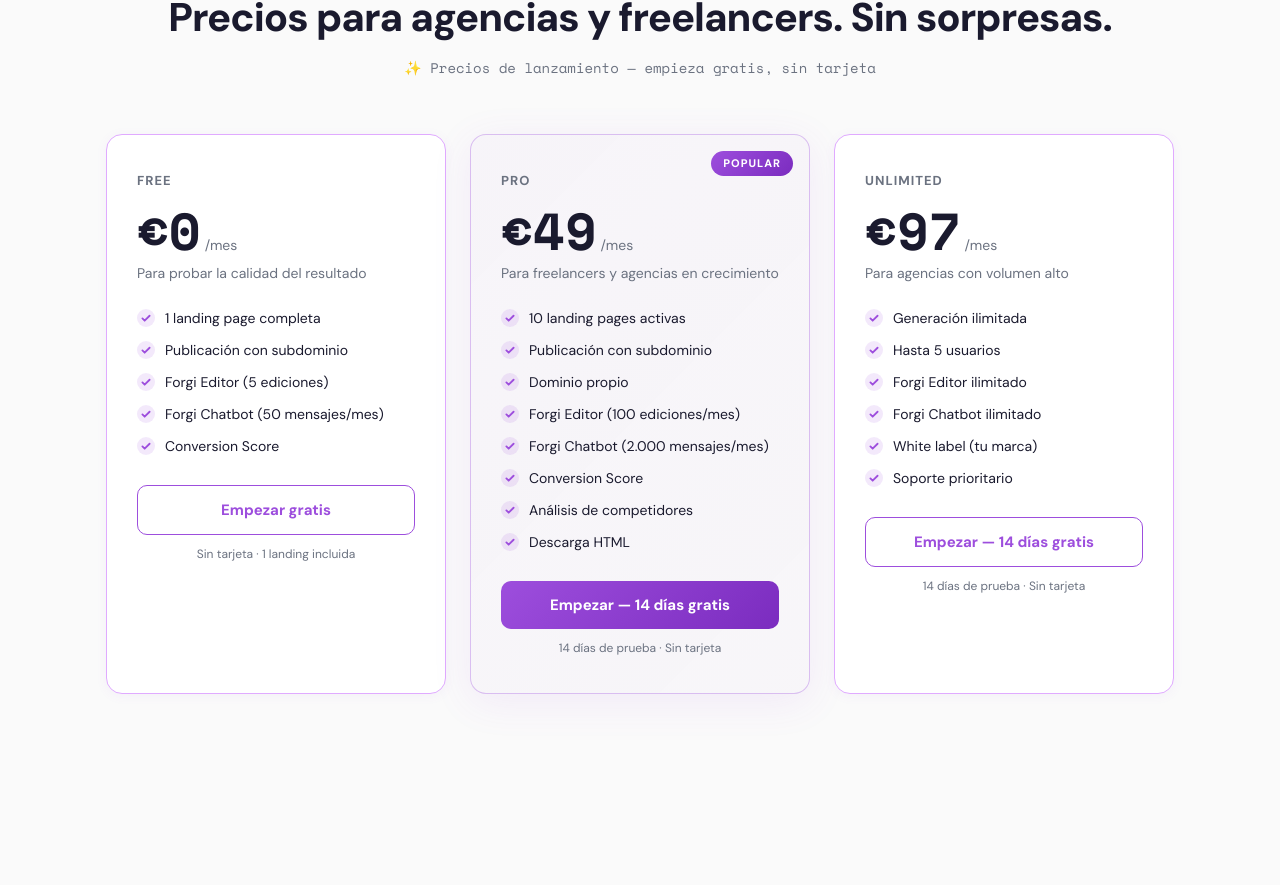
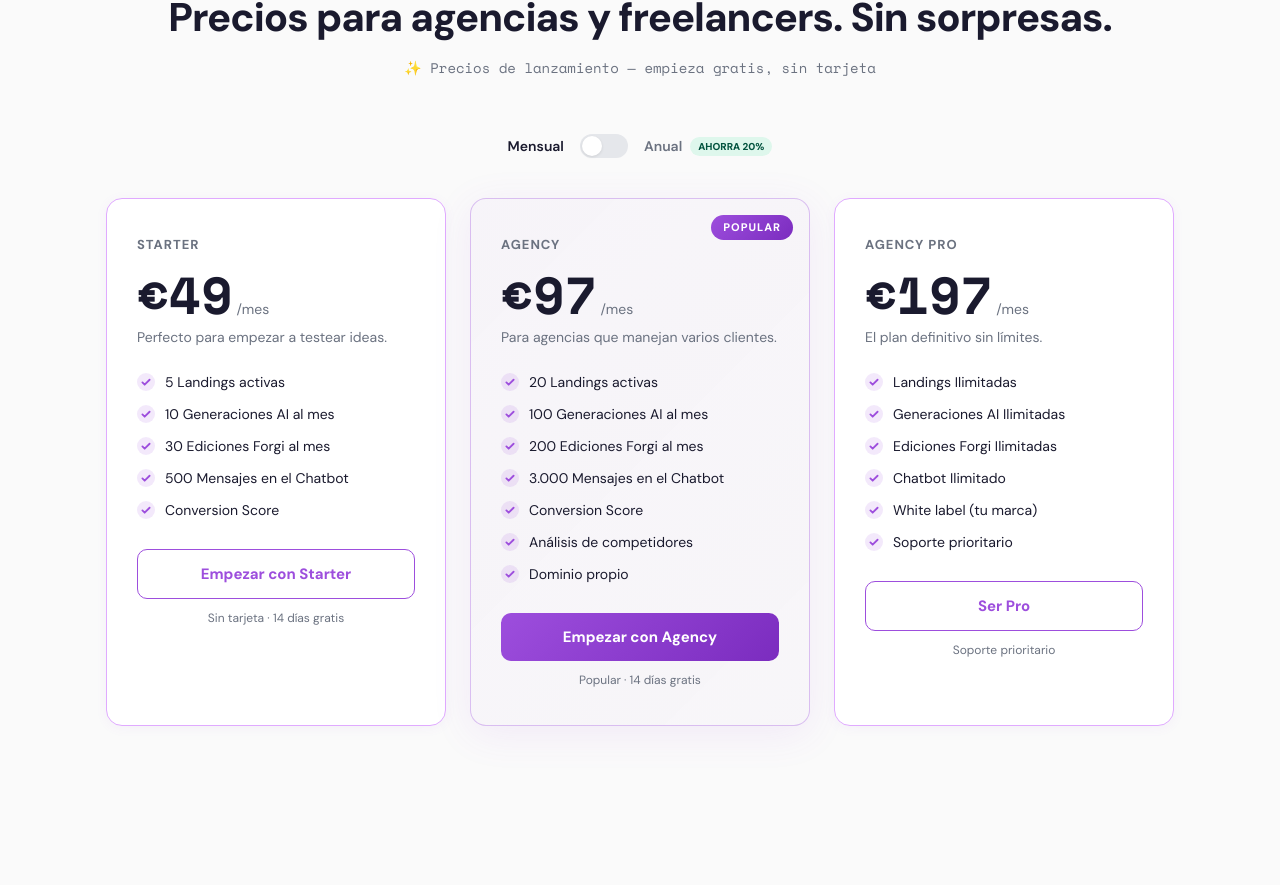
Before and after one commit to alee07tf-commits/claude-saas, a Next.js app: page / in a window 1280 px wide. Shown: the part 5729-6614 px from the top of the page. Built offline with nearby package versions, Linux system fonts and the light colour scheme; no server answers.

Commit message:
UI: Harmonize pricing toggle on home and pricing pages

```diff
--- a/src/app/page.tsx
+++ b/src/app/page.tsx
@@ -318,7 +318,7 @@ export default function LandForgeLanding() {
   }, []);
 
   const [mobileMenuOpen, setMobileMenuOpen] = useState(false);
-
+  const [billingInterval, setBillingInterval] = useState<'month' | 'year'>('month');
 
   const testimonials = [
     {
@@ -371,43 +371,42 @@ export default function LandForgeLanding() {
 
   const pricing = [
     {
-      name: "Free", price: "0", period: "/mes",
-      desc: "Para probar la calidad del resultado",
-      cta: "Empezar gratis", ctaNote: "Sin tarjeta · 1 landing incluida",
+      name: "Starter", price: 49, period: "/mes",
+      desc: "Perfecto para empezar a testear ideas.",
+      cta: "Empezar con Starter", ctaNote: "Sin tarjeta · 14 días gratis",
       features: [
-        "1 landing page completa",
-        "Publicación con subdominio",
-        "Forgi Editor (5 ediciones)",
-        "Forgi Chatbot (50 mensajes/mes)",
+        "5 Landings activas",
+        "10 Generaciones AI al mes",
+        "30 Ediciones Forgi al mes",
+        "500 Mensajes en el Chatbot",
         "Conversion Score",
       ],
       highlight: false,
     },
     {
-      name: "Pro", price: "49", period: "/mes",
-      desc: "Para freelancers y agencias en crecimiento",
-      cta: "Empezar — 14 días gratis", ctaNote: "14 días de prueba · Sin tarjeta",
+      name: "Agency", price: 97, period: "/mes",
+      desc: "Para agencias que manejan varios clientes.",
+      cta: "Empezar con Agency", ctaNote: "Popular · 14 días gratis",
       features: [
-        "10 landing pages activas",
-        "Publicación con subdominio",
-        "Dominio propio",
-        "Forgi Editor (100 ediciones/mes)",
-        "Forgi Chatbot (2.000 mensajes/mes)",
+        "20 Landings activas",
+        "100 Generaciones AI al mes",
+        "200 Ediciones Forgi al mes",
+        "3.000 Mensajes en el Chatbot",
         "Conversion Score",
         "Análisis de competidores",
-        "Descarga HTML",
+        "Dominio propio",
       ],
       highlight: true,
     },
     {
-      name: "Unlimited", price: "97", period: "/mes",
-      desc: "Para agencias con volumen alto",
-      cta: "Empezar — 14 días gratis", ctaNote: "14 días de prueba · Sin tarjeta",
+      name: "Agency Pro", price: 197, period: "/mes",
+      desc: "El plan definitivo sin límites.",
+      cta: "Ser Pro", ctaNote: "Soporte prioritario",
       features: [
-        "Generación ilimitada",
-        "Hasta 5 usuarios",
-        "Forgi Editor ilimitado",
-        "Forgi Chatbot ilimitado",
+        "Landings Ilimitadas",
+        "Generaciones AI Ilimitadas",
+        "Ediciones Forgi Ilimitadas",
+        "Chatbot Ilimitado",
         "White label (tu marca)",
         "Soporte prioritario",
       ],
@@ -909,14 +908,46 @@ export default function LandForgeLanding() {
               ✨ Precios de lanzamiento — empieza gratis, sin tarjeta
             </p>
           </div>
+          <div style={{ display: "flex", alignItems: "center", justifyContent: "center", gap: "16px", marginBottom: "40px" }}>
+            <span style={{ fontSize: "14px", fontWeight: 600, color: billingInterval === 'month' ? BRAND.text : BRAND.gray }}>Mensual</span>
+            <button
+              onClick={() => setBillingInterval(billingInterval === 'month' ? 'year' : 'month')}
+              style={{
+                position: "relative", width: "48px", height: "24px",
+                background: billingInterval === 'year' ? BRAND.accent : "#E5E7EB",
+                borderRadius: "100px", padding: "2px", border: "none", cursor: "pointer",
+                transition: "background 0.3s ease",
+              }}
+            >
+              <div style={{
+                width: "20px", height: "20px", background: "#fff", borderRadius: "50%",
+                transform: billingInterval === 'year' ? "translateX(24px)" : "translateX(0)",
+                transition: "transform 0.3s cubic-bezier(0.16, 1, 0.3, 1)",
+                boxShadow: "0 1px 3px rgba(0,0,0,0.1)",
+              }} />
+            </button>
+            <div style={{ display: "flex", alignItems: "center", gap: "8px" }}>
+              <span style={{ fontSize: "14px", fontWeight: 600, color: billingInterval === 'year' ? BRAND.text : BRAND.gray }}>Anual</span>
+              <span style={{
+                background: "#DEF7EC", color: "#03543F", fontSize: "10px", fontWeight: 800,
+                padding: "2px 8px", borderRadius: "100px", textTransform: "uppercase"
+              }}>Ahorra 20%</span>
+            </div>
+          </div>
+
           <div style={{ display: "flex", gap: "24px", flexWrap: "wrap", justifyContent: "center" }}>
-            {pricing.map((plan) => (
+            {pricing.map((plan) => {
+              const displayPrice = billingInterval === 'month' ? plan.price : Math.round(plan.price * 0.8);
+              const displayInterval = billingInterval === 'month' ? "/mes" : "/mes (anual)";
+
+              return (
                 <div key={plan.name} style={{
                   background: plan.highlight ? `linear-gradient(135deg, ${BRAND.accent}08, ${BRAND.accentAlt}05)` : BRAND.bgCard,
                   border: `1px solid ${plan.highlight ? BRAND.accent + "55" : BRAND.border}`,
                   borderRadius: "16px", padding: "36px 30px",
                   flex: "1 1 280px", maxWidth: "340px", position: "relative", overflow: "hidden",
                   boxShadow: plan.highlight ? `0 8px 40px ${BRAND.accent}18` : "0 2px 12px rgba(157,78,221,0.06)",
+                  transition: "transform 0.3s ease, border-color 0.3s ease",
                 }}>
                   {plan.highlight && (
                     <div style={{
@@ -929,8 +960,8 @@ export default function LandForgeLanding() {
                   )}
                   <p style={{ fontSize: "13px", color: BRAND.gray, fontWeight: 700, textTransform: "uppercase", letterSpacing: "1px" }}>{plan.name}</p>
                   <div style={{ display: "flex", alignItems: "baseline", gap: "4px", margin: "14px 0 6px" }}>
-                  <span style={{ fontSize: "52px", fontWeight: 800, fontFamily: "'Space Mono', monospace", lineHeight: 1, color: BRAND.text }}>€{plan.price}</span>
-                  <span style={{ color: BRAND.gray, fontSize: "14px" }}>{plan.period}</span>
+                    <span style={{ fontSize: "52px", fontWeight: 800, fontFamily: "'Space Mono', monospace", lineHeight: 1, color: BRAND.text }}>€{displayPrice}</span>
+                    <span style={{ color: BRAND.gray, fontSize: "14px" }}>{displayInterval}</span>
                   </div>
                   <p style={{ fontSize: "14px", color: BRAND.gray, marginBottom: "24px" }}>{plan.desc}</p>
                   <div style={{ display: "flex", flexDirection: "column", gap: "11px", marginBottom: "28px" }}>
@@ -955,7 +986,8 @@ export default function LandForgeLanding() {
                   >{plan.cta}</a>
                   <p style={{ textAlign: "center", fontSize: "12px", color: BRAND.gray, marginTop: "10px" }}>{plan.ctaNote}</p>
                 </div>
-            ))}
+              );
+            })}
           </div>
         </div>
       </section>
```
Lines whose indentation alone changed are shown as unchanged.
